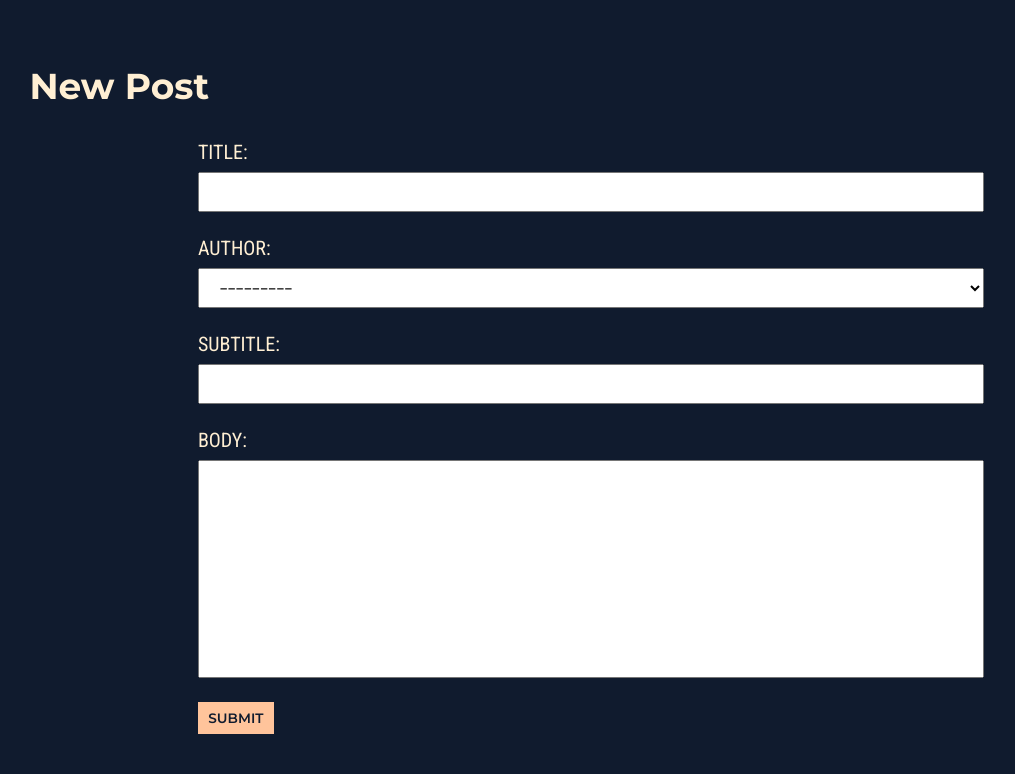
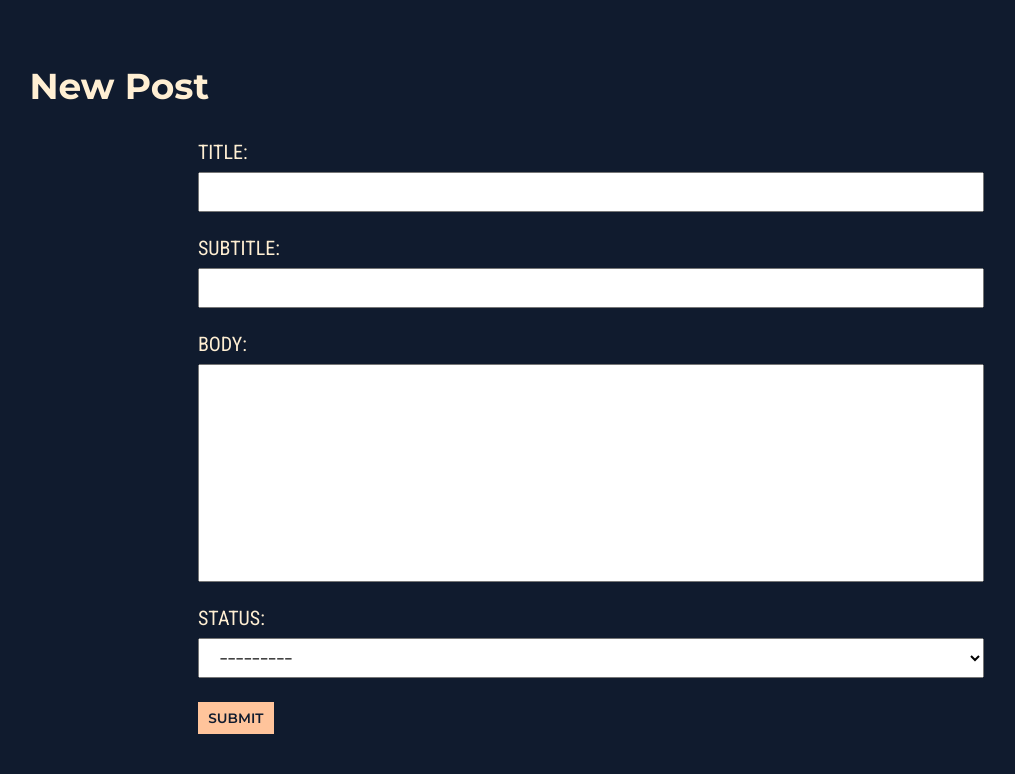
Before and after one commit to s4rmier/fsdi112-113-blog, a Django app: page /new/ in a window 1280 px wide. Shown: the part 72-846 px from the top of the page, without its empty margins (49-1064 px from the left). Run offline with Django 4.2, Linux system fonts and the light colour scheme; a user stored in the database is signed in; data comes from the database, SQL or seed files in the repository; both versions use the stored data as it was after the commit; some libraries are stand-ins or nearby versions.

Commit message:
draft/archived -ok

```diff
--- a/posts/urls.py
+++ b/posts/urls.py
@@ -7,4 +7,6 @@ urlpatterns = [
     path("<int:pk>/", views.PostDetailView.as_view(), name="detail"),
     path("<int:pk>/update/", views.PostUpdateView.as_view(), name="update"),
     path("<int:pk>/delete/", views.PostDeleteView.as_view(), name="delete"),
+    path("draft/", views.DraftPostListView.as_view(), name="draft"),
+    path("archived/", views.ArchivedPostListView.as_view(), name="archived"),
 ]
--- a/posts/views.py
+++ b/posts/views.py
@@ -6,43 +6,97 @@ from django.views.generic import (
     DeleteView
 )
 from django.urls import reverse_lazy
-from .models import Post
+from .models import Post, Status
+from django.contrib.auth.mixins import (
+    LoginRequiredMixin,
+    UserPassesTestMixin
+)
+from django.core.exceptions import PermissionDenied
 
-class PostCreateView(CreateView):
+class PostCreateView(LoginRequiredMixin, CreateView):
     template_name = "posts/new.html"
     model = Post
-    fields = ["title", "author", "subtitle", "body"]
+    fields = ["title", "subtitle", "body", "status"]
+
+    def form_valid(self, form):
+        form.instance.author = self.request.user
+        return super().form_valid(form)
+
+class PostUpdateView(
+    LoginRequiredMixin,
+    UserPassesTestMixin,
+    UpdateView):
+    template_name = "posts/update.html"
+    model = Post
+    fields = ["title", "subtitle", "body", "status"]
+
+    def test_func(self):
+        post = self.get_object()
+        return self.request.user == post.author
+
+class PostDeleteView(
+    LoginRequiredMixin,
+    UserPassesTestMixin,
+    DeleteView):
+    template_name = "posts/delete.html"
+    model = Post
+    success_url = reverse_lazy("list")
+
+    def test_func(self):
+        post = self.get_object()
+        return self.request.user == post.author
 
 class PostListView(ListView):
     template_name = "posts/list.html"
     model = Post
 
+    def get_context_data(self, **kwargs):
+        context = super().get_context_data(**kwargs)
+        published = Status.objects.get(name="published")
+        context["post_list"] = Post.objects.filter(
+            status=published
+        ).order_by("created_on").reverse()
+        return context
+
+class DraftPostListView(LoginRequiredMixin, ListView):
+    template_name = "posts/list.html"
+    model = Post
+
+    def get_context_data(self, **kwargs):
+        context = super().get_context_data(**kwargs)
+        draft = Status.objects.get(name="draft")
+        context["post_list"] = Post.objects.filter(
+            status=draft
+        ).filter(
+            author=self.request.user
+        ).order_by("created_on").reverse()
+        return context
+
 class PostDetailView(DetailView):
     template_name = "posts/detail.html"
     model = Post
 
-class PostUpdateView(UpdateView):
-    template_name = "posts/update.html"
+    def get_context_data(self, **kwargs):
+        context = super().get_context_data(**kwargs)
+        draft = Status.objects.get(name="draft")
+        if (
+            context["post"].status == draft
+            and context["post"].author != self.request.user):
+            context["post"] = None
+        if context["post"]:
+            return context
+        raise PermissionDenied()
+
+class ArchivedPostListView(LoginRequiredMixin, ListView):
+    template_name = "posts/list.html"
     model = Post
-    fields = ["title", "author", "subtitle", "body"]
 
-class PostDeleteView(DeleteView):
-    template_name = "posts/delete.html"
-    model = Post
-    success_url = reverse_lazy("list")
-
-
-# The UpdateView class requires, at a minimum:
-# 1. template_name
-# 2. model
-# 3. A list of fields that should be present on the generated form
-
-# The update view will require a very specific url pattern which should include
-# the primary key of the instance of our model that we wish to modify.
-
-# The delete view will also require a primary key to be provided through a url pattern
-
-# The delete view will need, at a minimum:
-# 1. template_name
-# 2. model
-# 3. success_url (this should redirect our users after a successful delete).
+    def get_context_data(self, **kwargs):
+        context = super().get_context_data(**kwargs)
+        archived = Status.objects.get(name="archived")
+        context["post_list"] = Post.objects.filter(
+            status=archived
+        ).filter(
+            author=self.request.user
+        ).order_by("created_on").reverse()
+        return context
--- a/static/css/base.css
+++ b/static/css/base.css
@@ -53,6 +53,7 @@
     background-color: rgba(0, 0, 0, 0);
   }
   button.button {
+    height: 2rem;
     width: -moz-min-content;
     width: min-content;
     padding: 0.5rem 0.65rem;
@@ -187,10 +188,13 @@
     margin: 2rem 0rem;
     font-size: 1.25rem;
   }
-  main#list-page div#add-post {
-    align-items: flex-end;
+  main#list-page div#post-control-panel {
+    justify-content: flex-end;
     margin: 2rem 0rem;
     border-radius: 10px;
+  }
+  main#list-page div#post-control-panel button.button {
+    margin: 0rem 0.75rem;
   }
   main#list-page section#posts-container {
     flex-wrap: wrap;
@@ -309,35 +313,35 @@
   main#detail-page article p {
     font-family: var(--font-title);
   }
-  main#delete-page, main#signup-page, main#update-page, main#newpost-page, main#login-page, main#pwchange-page, main#pwchange-ok-page, main#logout-page {
+  main#delete-page, main#signup-page, main#update-page, main#newpost-page, main#login-page, main#pwchange-page, main#pwchange-ok-page, main#logout-page, main#forbidden-page {
     min-height: calc(100vh - 72px);
     width: 100%;
     background-color: var(--color-dark-submain);
   }
-  main#delete-page p, main#signup-page p, main#update-page p, main#newpost-page p, main#login-page p, main#pwchange-page p, main#pwchange-ok-page p, main#logout-page p {
+  main#delete-page p, main#signup-page p, main#update-page p, main#newpost-page p, main#login-page p, main#pwchange-page p, main#pwchange-ok-page p, main#logout-page p, main#forbidden-page p {
     margin: 2rem 0rem 1rem;
   }
-  main#delete-page div h1, main#signup-page div h1, main#update-page div h1, main#newpost-page div h1, main#login-page div h1, main#pwchange-page div h1, main#pwchange-ok-page div h1, main#logout-page div h1 {
+  main#delete-page div h1, main#signup-page div h1, main#update-page div h1, main#newpost-page div h1, main#login-page div h1, main#pwchange-page div h1, main#pwchange-ok-page div h1, main#logout-page div h1, main#forbidden-page div h1 {
     margin: 2rem 0rem;
   }
-  main#delete-page div form, main#signup-page div form, main#update-page div form, main#newpost-page div form, main#login-page div form, main#pwchange-page div form, main#pwchange-ok-page div form, main#logout-page div form {
+  main#delete-page div form, main#signup-page div form, main#update-page div form, main#newpost-page div form, main#login-page div form, main#pwchange-page div form, main#pwchange-ok-page div form, main#logout-page div form, main#forbidden-page div form {
     width: 70%;
     margin: 0 auto;
   }
-  main#delete-page div form input, main#delete-page div form textarea, main#delete-page div form select, main#signup-page div form input, main#signup-page div form textarea, main#signup-page div form select, main#update-page div form input, main#update-page div form textarea, main#update-page div form select, main#newpost-page div form input, main#newpost-page div form textarea, main#newpost-page div form select, main#login-page div form input, main#login-page div form textarea, main#login-page div form select, main#pwchange-page div form input, main#pwchange-page div form textarea, main#pwchange-page div form select, main#pwchange-ok-page div form input, main#pwchange-ok-page div form textarea, main#pwchange-ok-page div form select, main#logout-page div form input, main#logout-page div form textarea, main#logout-page div form select {
+  main#delete-page div form input, main#delete-page div form textarea, main#delete-page div form select, main#signup-page div form input, main#signup-page div form textarea, main#signup-page div form select, main#update-page div form input, main#update-page div form textarea, main#update-page div form select, main#newpost-page div form input, main#newpost-page div form textarea, main#newpost-page div form select, main#login-page div form input, main#login-page div form textarea, main#login-page div form select, main#pwchange-page div form input, main#pwchange-page div form textarea, main#pwchange-page div form select, main#pwchange-ok-page div form input, main#pwchange-ok-page div form textarea, main#pwchange-ok-page div form select, main#logout-page div form input, main#logout-page div form textarea, main#logout-page div form select, main#forbidden-page div form input, main#forbidden-page div form textarea, main#forbidden-page div form select {
     padding: 0.5rem 1rem;
     font-family: var(--font-header-ss);
     font-size: 1rem;
     margin: 0.5rem 0rem;
   }
-  main#delete-page div form textarea, main#signup-page div form textarea, main#update-page div form textarea, main#newpost-page div form textarea, main#login-page div form textarea, main#pwchange-page div form textarea, main#pwchange-ok-page div form textarea, main#logout-page div form textarea {
+  main#delete-page div form textarea, main#signup-page div form textarea, main#update-page div form textarea, main#newpost-page div form textarea, main#login-page div form textarea, main#pwchange-page div form textarea, main#pwchange-ok-page div form textarea, main#logout-page div form textarea, main#forbidden-page div form textarea {
     resize: none;
   }
-  main#delete-page div form label, main#signup-page div form label, main#update-page div form label, main#newpost-page div form label, main#login-page div form label, main#pwchange-page div form label, main#pwchange-ok-page div form label, main#logout-page div form label {
+  main#delete-page div form label, main#signup-page div form label, main#update-page div form label, main#newpost-page div form label, main#login-page div form label, main#pwchange-page div form label, main#pwchange-ok-page div form label, main#logout-page div form label, main#forbidden-page div form label {
     font-family: var(--font-utility);
     text-transform: uppercase;
   }
-  main#delete-page div form input.btn-success, main#signup-page div form input.btn-success, main#update-page div form input.btn-success, main#newpost-page div form input.btn-success, main#login-page div form input.btn-success, main#pwchange-page div form input.btn-success, main#pwchange-ok-page div form input.btn-success, main#logout-page div form input.btn-success {
+  main#delete-page div form input.btn-success, main#signup-page div form input.btn-success, main#update-page div form input.btn-success, main#newpost-page div form input.btn-success, main#login-page div form input.btn-success, main#pwchange-page div form input.btn-success, main#pwchange-ok-page div form input.btn-success, main#logout-page div form input.btn-success, main#forbidden-page div form input.btn-success {
     width: -moz-min-content;
     width: min-content;
     padding: 0.5rem 0.65rem;
@@ -352,12 +356,12 @@
     display: flex;
     flex-direction: row;
   }
-  main#delete-page div form p, main#signup-page div form p, main#update-page div form p, main#newpost-page div form p, main#login-page div form p, main#pwchange-page div form p, main#pwchange-ok-page div form p, main#logout-page div form p {
+  main#delete-page div form p, main#signup-page div form p, main#update-page div form p, main#newpost-page div form p, main#login-page div form p, main#pwchange-page div form p, main#pwchange-ok-page div form p, main#logout-page div form p, main#forbidden-page div form p {
     margin: 1rem 0rem;
     display: flex;
     flex-direction: column;
   }
-  main#delete-page input.btn-success, main#signup-page input.btn-success, main#update-page input.btn-success, main#newpost-page input.btn-success, main#login-page input.btn-success, main#pwchange-page input.btn-success, main#pwchange-ok-page input.btn-success, main#logout-page input.btn-success {
+  main#delete-page input.btn-success, main#signup-page input.btn-success, main#update-page input.btn-success, main#newpost-page input.btn-success, main#login-page input.btn-success, main#pwchange-page input.btn-success, main#pwchange-ok-page input.btn-success, main#logout-page input.btn-success, main#forbidden-page input.btn-success {
     width: -moz-min-content;
     width: min-content;
     padding: 0.5rem 0.65rem;
--- a/static/css/base.scss
+++ b/static/css/base.scss
@@ -63,6 +63,7 @@
     }
 
     button.button {
+        height: 2rem;
         width: min-content;
         padding: .5rem .65rem;
         font-family: var(--font-links);
@@ -215,10 +216,13 @@
             }
         }
 
-        div#add-post {
-            align-items: flex-end;
+        div#post-control-panel {
+            justify-content: flex-end;
             margin: 2rem 0rem;
             border-radius: 10px;
+            button.button {
+                margin: 0rem .75rem;
+            }
         }
 
         section#posts-container {
@@ -345,7 +349,7 @@
         }
     }
 
-    main#delete-page, main#signup-page, main#update-page, main#newpost-page, main#login-page, main#pwchange-page,main#pwchange-ok-page, main#logout-page {
+    main#delete-page, main#signup-page, main#update-page, main#newpost-page, main#login-page, main#pwchange-page,main#pwchange-ok-page, main#logout-page, main#forbidden-page {
         min-height: calc(100vh - 72px);
         width: 100%;
         background-color: var(--color-dark-submain);
--- a/templates/posts/detail.html
+++ b/templates/posts/detail.html
@@ -5,10 +5,12 @@
 {% block content %}
     <main id="detail-page" class="flex-col align">
         {% if user.is_authenticated %}
+        {% if user.username == post.author.username %}
         <div class="post-control flex-col align justify">
             <i class="fa-solid fa-pen-to-square" onclick="window.location.href = '{% url 'update' post.id %}'"></i>
             <i class="fa-solid fa-trash-can" onclick="window.location.href = '{% url 'delete' post.id %}'"></i>
         </div>
+        {% endif %}
         {% endif %}
         <article class="container">
             <img src="https://source.unsplash.com/random/800x800/?img=15" alt="">
--- a/templates/posts/list.html
+++ b/templates/posts/list.html
@@ -12,8 +12,10 @@
     </section>
 
     {% if user.is_authenticated %}
-    <div id="add-post" class="flex-col container">
-        <button class="button" onclick="window.location.href = '{% url 'new' %}'"><i class="fa-solid fa-pen-to-square"></i> Post</button>
+    <div id="post-control-panel" class="flex-row container">
+        <button class="button" onclick="window.location.href = '{% url 'new' %}'"><i class="fa-solid fa-pen-to-square"></i> New</button>
+        <button class="button" onclick="window.location.href = '{% url 'draft' %}'"><i class="fa-solid fa-pen-ruler"></i> Drafts</button>
+        <button class="button" onclick="window.location.href = '{% url 'archived' %}'"><i class="fa-regular fa-folder-open"></i> Archived</button>
     </div>
     {% endif %}
 
```
Also changed, not shown: posts/models.py (+11 -0 lines), templates/403.html (added, +11 -0 lines), db.sqlite3, posts/migrations/0002_status_post_status.py (added), posts/migrations/0003_auto_20230923_1030.py (added), 1 other file.
